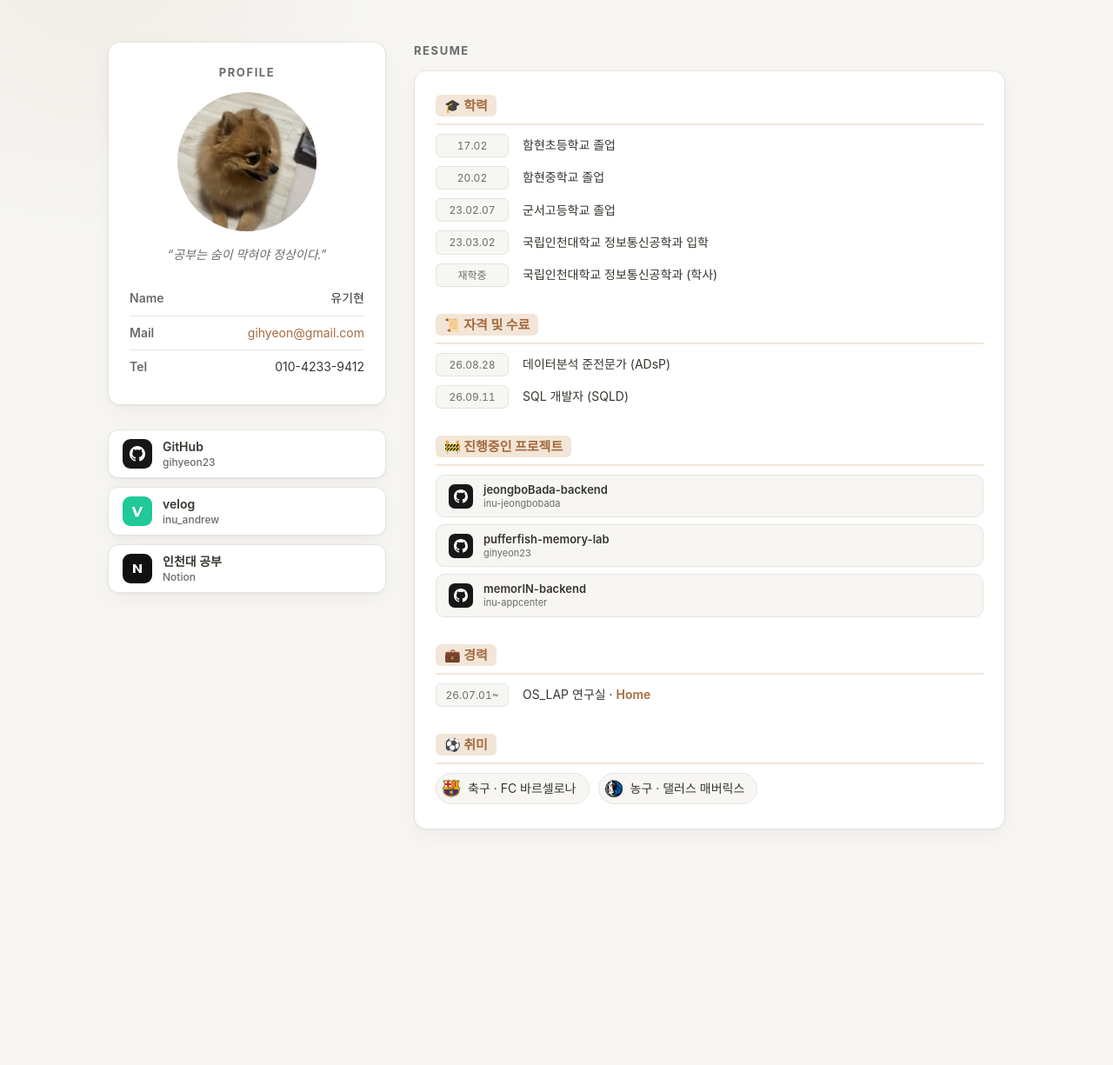
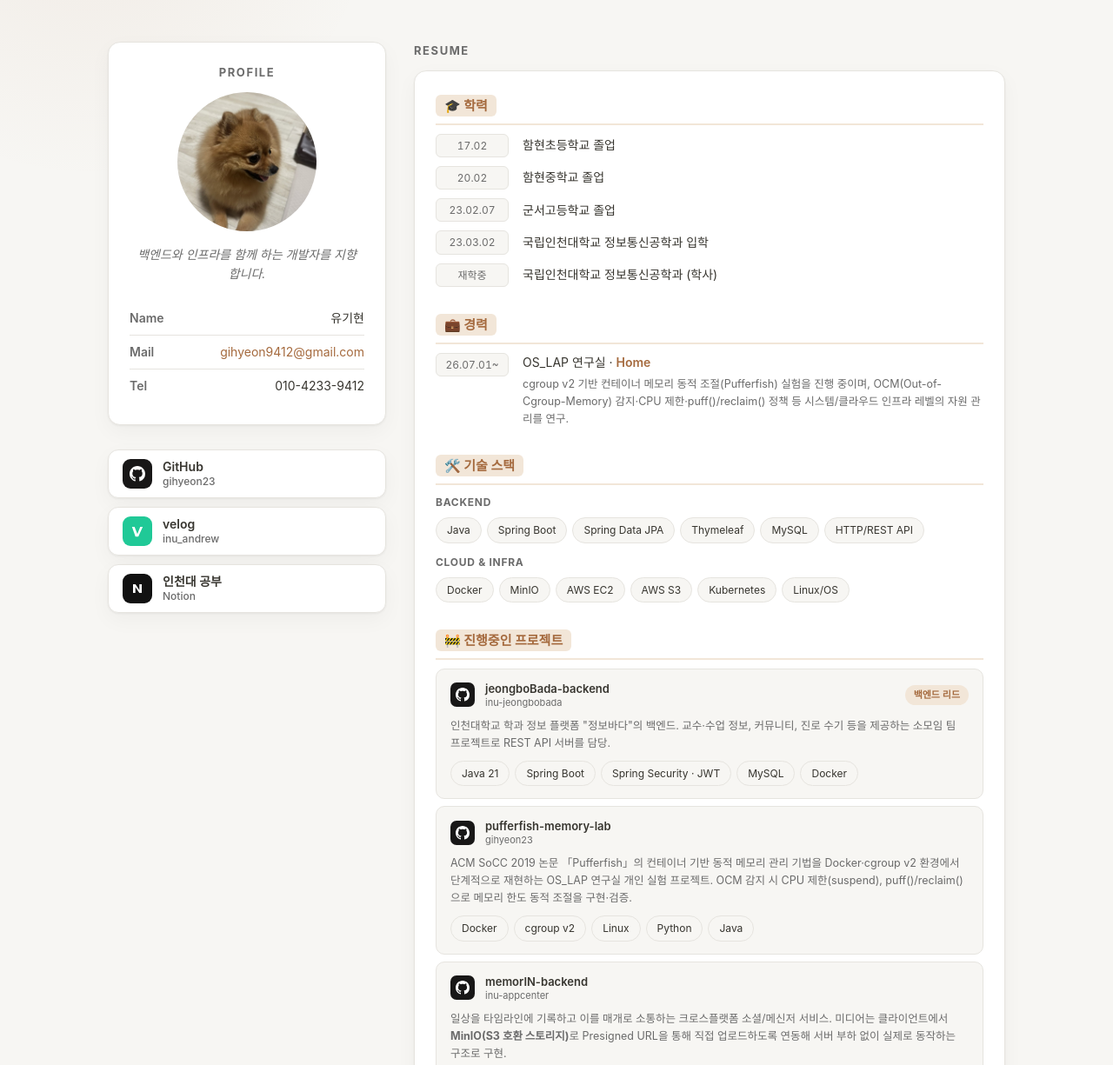
Before and after one commit to gihyeon23/introduce_myself, a website: page public/index.html in a window 1280 px wide. Shown: the top 1225 px of the page at 87% size. Before the commit the page ends 978 px from the top, so only its background shows below. Drawn offline with Linux system fonts and the light colour scheme.

Commit message:
화면 리펙토링

```diff
--- a/public/index.html
+++ b/public/index.html
@@ -16,10 +16,10 @@
         <div class="avatar-wrap">
           <img src="images/profile.jpg" alt="유기현 프로필 사진" class="avatar" />
         </div>
-        <blockquote class="quote">“공부는 숨이 막혀야 정상이다.”</blockquote>
+        <p class="tagline">백엔드와 인프라를 함께 하는 개발자를 지향합니다.</p>
         <dl class="info-list">
           <div><dt>Name</dt><dd>유기현</dd></div>
-          <div><dt>Mail</dt><dd><a href="mailto:gihyeon@gmail.com">gihyeon@gmail.com</a></dd></div>
+          <div><dt>Mail</dt><dd><a href="mailto:gihyeon9412@gmail.com">gihyeon9412@gmail.com</a></dd></div>
           <div><dt>Tel</dt><dd>010-4233-9412</dd></div>
         </dl>
       </section>
@@ -77,17 +77,49 @@
         </div>
 
         <div class="resume-block">
-          <h3><span class="badge">📜 자격 및 수료</span></h3>
-          <ul class="timeline">
-            <li><span class="date">26.08.28</span><span class="desc">데이터분석 준전문가 (ADsP)</span></li>
-            <li><span class="date">26.09.11</span><span class="desc">SQL 개발자 (SQLD)</span></li>
+          <h3><span class="badge">💼 경력</span></h3>
+          <ul class="timeline timeline-detailed">
+            <li>
+              <span class="date">26.07.01~</span>
+              <div class="desc">
+                <div>OS_LAP 연구실 · <a href="https://inuoslab.github.io/" target="_blank" rel="noopener noreferrer">Home</a></div>
+                <p class="sub-desc">cgroup v2 기반 컨테이너 메모리 동적 조절(Pufferfish) 실험을 진행 중이며, OCM(Out-of-Cgroup-Memory) 감지·CPU 제한·puff()/reclaim() 정책 등 시스템/클라우드 인프라 레벨의 자원 관리를 연구.</p>
+              </div>
+            </li>
           </ul>
+        </div>
+
+        <div class="resume-block">
+          <h3><span class="badge">🛠️ 기술 스택</span></h3>
+          <div class="stack-group">
+            <h4>Backend</h4>
+            <div class="tag-list">
+              <span class="tag">Java</span>
+              <span class="tag">Spring Boot</span>
+              <span class="tag">Spring Data JPA</span>
+              <span class="tag">Thymeleaf</span>
+              <span class="tag">MySQL</span>
+              <span class="tag">HTTP/REST API</span>
+            </div>
+          </div>
+          <div class="stack-group">
+            <h4>Cloud &amp; Infra</h4>
+            <div class="tag-list">
+              <span class="tag">Docker</span>
+              <span class="tag">MinIO</span>
+              <span class="tag">AWS EC2</span>
+              <span class="tag">AWS S3</span>
+              <span class="tag">Kubernetes</span>
+              <span class="tag">Linux/OS</span>
+            </div>
+          </div>
         </div>
 
         <div class="resume-block">
           <h3><span class="badge">🚧 진행중인 프로젝트</span></h3>
           <div class="project-list">
             <a class="project-card" href="https://github.com/inu-jeongbobada/jeongboBada-backend" target="_blank" rel="noopener noreferrer">
+              <div class="project-head">
                 <span class="link-icon icon-github" aria-hidden="true">
                   <svg viewBox="0 0 16 16" width="16" height="16" fill="currentColor">
                     <path d="M8 0C3.58 0 0 3.58 0 8c0 3.54 2.29 6.53 5.47 7.59.4.07.55-.17.55-.38 0-.19-.01-.82-.01-1.49-2.01.37-2.53-.49-2.69-.94-.09-.23-.48-.94-.82-1.13-.28-.15-.68-.52-.01-.53.63-.01 1.08.58 1.23.82.72 1.21 1.87.87 2.33.66.07-.52.28-.87.51-1.07-1.78-.2-3.64-.89-3.64-3.95 0-.87.31-1.59.82-2.15-.08-.2-.36-1.02.08-2.12 0 0 .67-.21 2.2.82.64-.18 1.32-.27 2-.27.68 0 1.36.09 2 .27 1.53-1.04 2.2-.82 2.2-.82.44 1.1.16 1.92.08 2.12.51.56.82 1.27.82 2.15 0 3.07-1.87 3.75-3.65 3.95.29.25.54.73.54 1.48 0 1.07-.01 1.93-.01 2.2 0 .21.15.46.55.38A8.01 8.01 0 0 0 16 8c0-4.42-3.58-8-8-8Z"/>
@@ -97,8 +129,19 @@
                   <strong>jeongboBada-backend</strong>
                   <small>inu-jeongbobada</small>
                 </span>
+                <span class="role-tag">백엔드 리드</span>
+              </div>
+              <p class="project-desc">인천대학교 학과 정보 플랫폼 "정보바다"의 백엔드. 교수·수업 정보, 커뮤니티, 진로 수기 등을 제공하는 소모임 팀 프로젝트로 REST API 서버를 담당.</p>
+              <div class="tag-list">
+                <span class="tag">Java 21</span>
+                <span class="tag">Spring Boot</span>
+                <span class="tag">Spring Security · JWT</span>
+                <span class="tag">MySQL</span>
+                <span class="tag">Docker</span>
+              </div>
             </a>
             <a class="project-card" href="https://github.com/gihyeon23/pufferfish-memory-lab" target="_blank" rel="noopener noreferrer">
+              <div class="project-head">
                 <span class="link-icon icon-github" aria-hidden="true">
                   <svg viewBox="0 0 16 16" width="16" height="16" fill="currentColor">
                     <path d="M8 0C3.58 0 0 3.58 0 8c0 3.54 2.29 6.53 5.47 7.59.4.07.55-.17.55-.38 0-.19-.01-.82-.01-1.49-2.01.37-2.53-.49-2.69-.94-.09-.23-.48-.94-.82-1.13-.28-.15-.68-.52-.01-.53.63-.01 1.08.58 1.23.82.72 1.21 1.87.87 2.33.66.07-.52.28-.87.51-1.07-1.78-.2-3.64-.89-3.64-3.95 0-.87.31-1.59.82-2.15-.08-.2-.36-1.02.08-2.12 0 0 .67-.21 2.2.82.64-.18 1.32-.27 2-.27.68 0 1.36.09 2 .27 1.53-1.04 2.2-.82 2.2-.82.44 1.1.16 1.92.08 2.12.51.56.82 1.27.82 2.15 0 3.07-1.87 3.75-3.65 3.95.29.25.54.73.54 1.48 0 1.07-.01 1.93-.01 2.2 0 .21.15.46.55.38A8.01 8.01 0 0 0 16 8c0-4.42-3.58-8-8-8Z"/>
@@ -108,8 +151,18 @@
                   <strong>pufferfish-memory-lab</strong>
                   <small>gihyeon23</small>
                 </span>
+              </div>
+              <p class="project-desc">ACM SoCC 2019 논문 「Pufferfish」의 컨테이너 기반 동적 메모리 관리 기법을 Docker·cgroup v2 환경에서 단계적으로 재현하는 OS_LAP 연구실 개인 실험 프로젝트. OCM 감지 시 CPU 제한(suspend), puff()/reclaim()으로 메모리 한도 동적 조절을 구현·검증.</p>
+              <div class="tag-list">
+                <span class="tag">Docker</span>
+                <span class="tag">cgroup v2</span>
+                <span class="tag">Linux</span>
+                <span class="tag">Python</span>
+                <span class="tag">Java</span>
+              </div>
             </a>
             <a class="project-card" href="https://github.com/inu-appcenter/memorIN-backend" target="_blank" rel="noopener noreferrer">
+              <div class="project-head">
                 <span class="link-icon icon-github" aria-hidden="true">
                   <svg viewBox="0 0 16 16" width="16" height="16" fill="currentColor">
                     <path d="M8 0C3.58 0 0 3.58 0 8c0 3.54 2.29 6.53 5.47 7.59.4.07.55-.17.55-.38 0-.19-.01-.82-.01-1.49-2.01.37-2.53-.49-2.69-.94-.09-.23-.48-.94-.82-1.13-.28-.15-.68-.52-.01-.53.63-.01 1.08.58 1.23.82.72 1.21 1.87.87 2.33.66.07-.52.28-.87.51-1.07-1.78-.2-3.64-.89-3.64-3.95 0-.87.31-1.59.82-2.15-.08-.2-.36-1.02.08-2.12 0 0 .67-.21 2.2.82.64-.18 1.32-.27 2-.27.68 0 1.36.09 2 .27 1.53-1.04 2.2-.82 2.2-.82.44 1.1.16 1.92.08 2.12.51.56.82 1.27.82 2.15 0 3.07-1.87 3.75-3.65 3.95.29.25.54.73.54 1.48 0 1.07-.01 1.93-.01 2.2 0 .21.15.46.55.38A8.01 8.01 0 0 0 16 8c0-4.42-3.58-8-8-8Z"/>
@@ -119,17 +172,35 @@
                   <strong>memorIN-backend</strong>
                   <small>inu-appcenter</small>
                 </span>
+              </div>
+              <p class="project-desc">일상을 타임라인에 기록하고 이를 매개로 소통하는 크로스플랫폼 소셜/메신저 서비스. 미디어는 클라이언트에서 <strong>MinIO(S3 호환 스토리지)</strong>로 Presigned URL을 통해 직접 업로드하도록 연동해 서버 부하 없이 실제로 동작하는 구조로 구현.</p>
+              <div class="tag-list">
+                <span class="tag">Spring Boot</span>
+                <span class="tag">MinIO</span>
+                <span class="tag">PostgreSQL</span>
+                <span class="tag">STOMP/WebSocket</span>
+                <span class="tag">Docker Compose</span>
+              </div>
             </a>
           </div>
         </div>
 
         <div class="resume-block">
-          <h3><span class="badge">💼 경력</span></h3>
+          <h3><span class="badge">📊 GitHub Activity</span></h3>
+          <img
+            class="contrib-graph"
+            src="https://ghchart.rshah.org/a56a3e/gihyeon23"
+            alt="유기현 GitHub 커밋 잔디"
+            loading="lazy"
+          />
+        </div>
+
+        <div class="resume-block">
+          <h3><span class="badge">📜 자격 및 수료</span></h3>
           <ul class="timeline">
-            <li>
-              <span class="date">26.07.01~</span>
-              <span class="desc">OS_LAP 연구실 · <a href="https://inuoslab.github.io/" target="_blank" rel="noopener noreferrer">Home</a></span>
-            </li>
+            <li><span class="date">26.08.28</span><span class="desc">데이터분석 준전문가 (ADsP)</span></li>
+            <li><span class="date">26.09.11</span><span class="desc">SQL 개발자 (SQLD)</span></li>
+            <li><span class="date">준비중</span><span class="desc">정보처리기사</span></li>
           </ul>
         </div>
 
--- a/public/style.css
+++ b/public/style.css
@@ -97,13 +97,12 @@ body {
   transform: scale(1.04) rotate(-1deg);
 }
 
-.quote {
-  position: relative;
-  margin: 0 0 20px;
+.tagline {
+  margin: 16px 0 20px;
   padding: 0 8px;
-  font-style: italic;
   color: var(--text-muted);
   font-size: 14px;
+  font-style: italic;
 }
 
 .info-list {
@@ -270,6 +269,49 @@ body {
   font-weight: 600;
 }
 
+.timeline-detailed li {
+  align-items: flex-start;
+}
+
+.sub-desc {
+  margin: 4px 0 0;
+  color: var(--text-muted);
+  font-size: 12.5px;
+  line-height: 1.6;
+}
+
+.stack-group {
+  margin-bottom: 12px;
+}
+
+.stack-group:last-child {
+  margin-bottom: 0;
+}
+
+.stack-group h4 {
+  margin: 0 0 8px;
+  font-size: 12px;
+  font-weight: 700;
+  color: var(--text-muted);
+  text-transform: uppercase;
+  letter-spacing: 0.06em;
+}
+
+.tag-list {
+  display: flex;
+  flex-wrap: wrap;
+  gap: 6px;
+}
+
+.tag {
+  background: var(--bg);
+  border: 1px solid var(--border);
+  border-radius: 999px;
+  padding: 4px 12px;
+  font-size: 12px;
+  color: var(--text);
+}
+
 .hobbies {
   display: flex;
   flex-wrap: wrap;
@@ -302,12 +344,12 @@ body {
 
 .project-card {
   display: flex;
-  align-items: center;
-  gap: 12px;
+  flex-direction: column;
+  gap: 10px;
   background: var(--bg);
   border: 1px solid var(--border);
   border-radius: 10px;
-  padding: 8px 14px;
+  padding: 14px 16px;
   color: var(--text);
   text-decoration: none;
   transition: transform 0.15s ease, box-shadow 0.15s ease;
@@ -316,6 +358,12 @@ body {
 .project-card:hover {
   transform: translateY(-1px);
   box-shadow: var(--shadow);
+}
+
+.project-head {
+  display: flex;
+  align-items: center;
+  gap: 12px;
 }
 
 .project-card .link-icon {
@@ -332,6 +380,31 @@ body {
   font-size: 11px;
 }
 
+.role-tag {
+  margin-left: auto;
+  flex: 0 0 auto;
+  background: var(--accent-bg);
+  color: var(--accent);
+  font-size: 11px;
+  font-weight: 600;
+  padding: 3px 10px;
+  border-radius: 999px;
+}
+
+.project-desc {
+  margin: 0;
+  font-size: 12.5px;
+  line-height: 1.6;
+  color: var(--text-muted);
+}
+
+.contrib-graph {
+  width: 100%;
+  height: auto;
+  border-radius: 8px;
+  background: var(--bg);
+}
+
 @media (max-width: 720px) {
   .page {
     grid-template-columns: 1fr;
```
Lines whose indentation alone changed are shown as unchanged.
